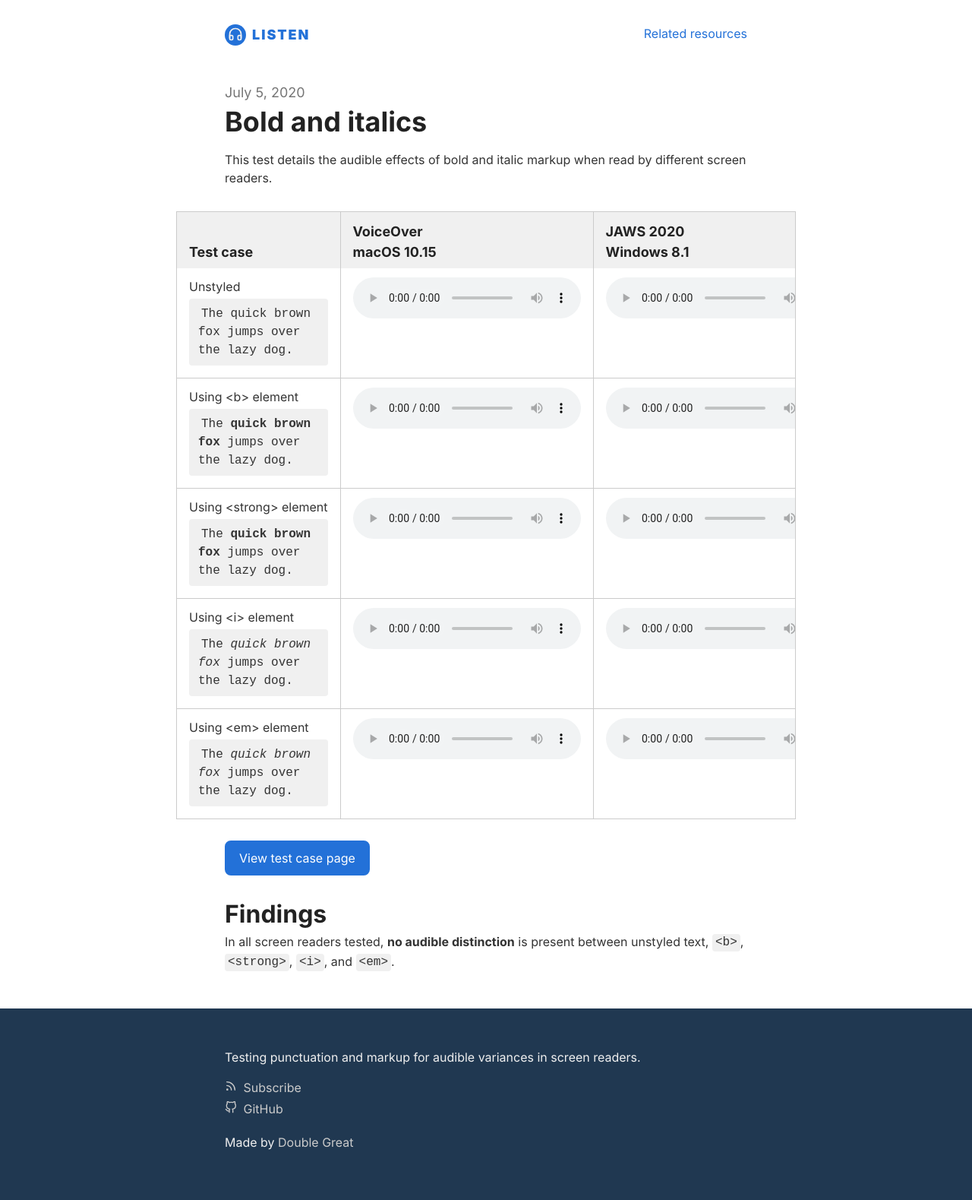
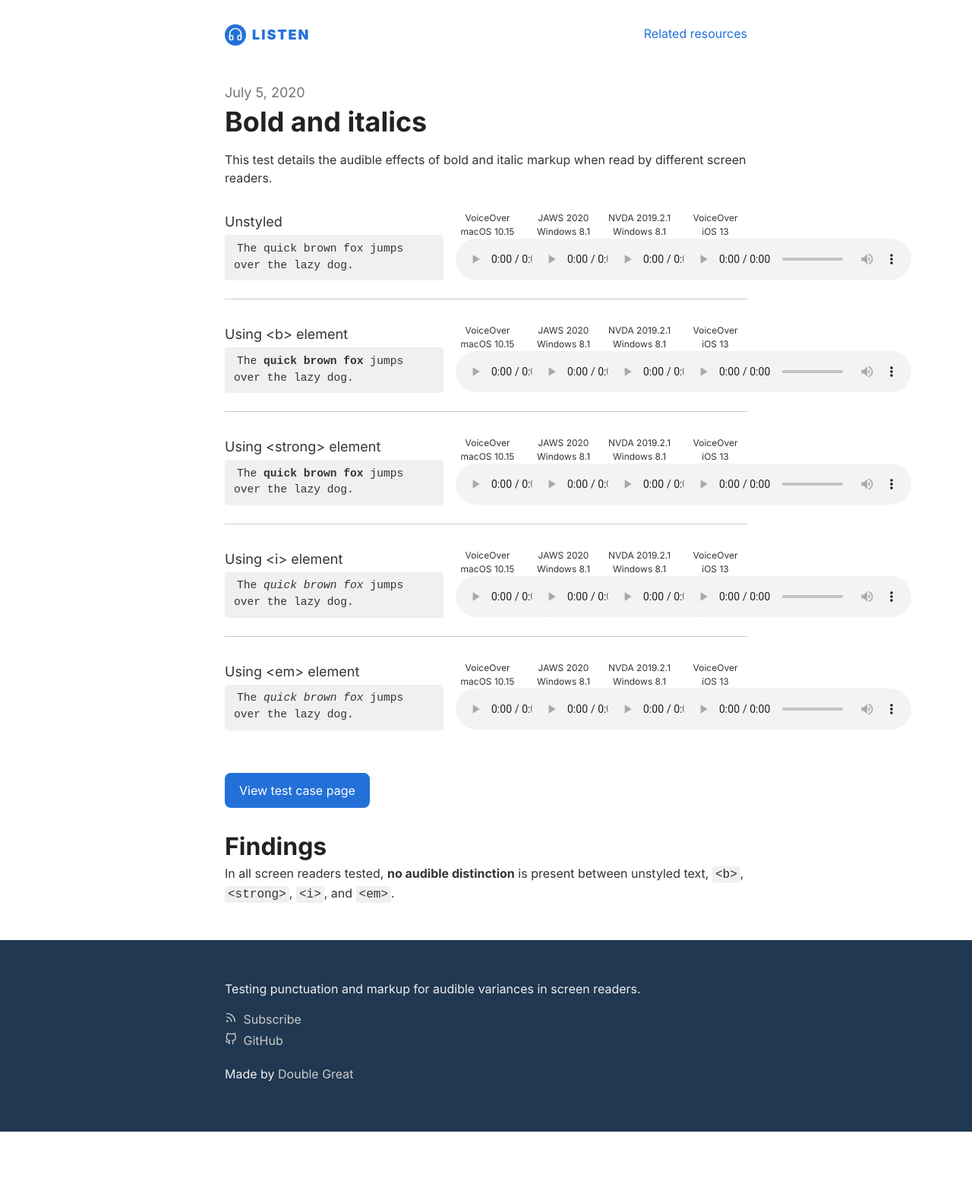
Before and after one commit to double-great/listen, a Jekyll site: the page built from _posts/2020-07-05-bold-and-italics.md, in a window 1280 px wide. Shown: the whole page at 76% size. Built offline with Jekyll 4.4.1, drawn with Linux system fonts in a browser that asks for light colours; after the commit the page ends 1489 px from its top, so only the background shows below that.

Commit message:
Use grid layout instead of table?

```diff
--- a/_includes/table.html
+++ b/_includes/table.html
@@ -1,41 +1,31 @@
-<div class="table-wrapper">
-  <table aria-label="Test cases">
-    <thead>
-      <tr>
-        <th scope="col">Test case</th>
-        <th scope="col">VoiceOver<br />macOS 10.15</th>
-        <th scope="col">JAWS 2020<br />Windows 8.1</th>
-        <th scope="col">NVDA 2019.2.1<br />Windows 8.1</th>
-        <th scope="col">VoiceOver<br />iOS 13</th>
-      </tr>
-    </thead>
-    <tbody>
+<div class="table">
   {%-for case in include.cases-%}
-      <tr>
-        <td>
+  <div class="table-grid">
+    <div>
       {{case.title}}
       <pre><code>{{case.example}}</code></pre>
-        </td>
-        <td>
+    </div>
+    <div>
+      <div class="table-grid-title">VoiceOver<br />macOS 10.15</div>
       {% if case.macos %}{% include audio.html case=case.title title="macOS"
       file=case.macos %}{% endif %}
-        </td>
-        <td>
+    </div>
+    <div>
+      <div class="table-grid-title">JAWS 2020<br />Windows 8.1</div>
       {% if case.jaws %}{% include audio.html case=case.title title="JAWS"
       file=case.jaws %}{% endif %}
-        </td>
-        <td>
+    </div>
+    <div>
+      <div class="table-grid-title">NVDA 2019.2.1<br />Windows 8.1</div>
       {% if case.nvda %}{% include audio.html case=case.title title="NVDA"
       file=case.nvda %}{% endif %}
-        </td>
-        <td>
+    </div>
+    <div>
+      <div class="table-grid-title">VoiceOver<br />iOS 13</div>
       {% if case.ios %}{% include audio.html case=case.title title="iOS"
       file=case.ios %}{% endif %}
-        </td>
-      </tr>
+    </div>
+  </div>
   {%-endfor-%}
-    </tbody>
-  </table>
 </div>
-
 <p><a class="button" href="test">View test case page</a></p>
--- a/_sass/_plyr.scss
+++ b/_sass/_plyr.scss
@@ -8,11 +8,10 @@
   height: 100%;
   margin: 0 auto;
   padding: 0.25rem;
-  color: $color-barely;
+  color: $color-text-body;
   font-weight: 400;
   font-family: inherit;
   direction: ltr;
-  background: $color-darkest;
   border-radius: 0.25rem;
 }
 
--- a/_sass/_table.scss
+++ b/_sass/_table.scss
@@ -1,108 +1,25 @@
-.table-wrapper {
-  position: relative;
-  overflow: hidden;
+.table {
+  margin-bottom: 2rem;
 
-  @include bp($mq-medium) {
-    margin: 0 -4rem;
+  > :last-child {
+    border-bottom: none;
   }
 }
-
-table {
-  display: block;
-  width: 100%;
-  max-width: 100%;
-  margin-top: 1rem;
-  margin-bottom: 1.5rem;
-  overflow-x: auto;
-  white-space: nowrap;
-  empty-cells: show;
-  border: $border-thin solid $color-border;
-  border-collapse: collapse;
-  border-spacing: 0;
-
-  thead {
-    color: $color-text-heading;
-    text-align: left;
-    vertical-align: bottom;
-    background-color: $color-barely;
-  }
-
-  td,
-  th {
-    margin: 0;
-    padding: 0.75rem 1rem 0.5rem;
-    border-top-width: 0;
-    border-right-width: 0;
-    border-bottom-width: 0;
-    border-left: $border-thin solid $color-border;
-
-    &:first-child {
-      border-left-width: 0;
-    }
-  }
-
-  th {
-    vertical-align: bottom;
-
-    &[scope="row"] {
-      vertical-align: top;
-    }
-  }
-
-  td {
-    font-size: 1rem;
-    vertical-align: top;
-    background-color: transparent;
-    border-bottom: $border-thin solid $color-border;
-  }
-
-  tr:last-child > td {
-    border-bottom-width: 0;
-  }
-
-  caption {
-    padding-top: 0.5rem;
-    padding-bottom: 0.5rem;
-    text-align: left;
-  }
+.table-grid {
+  display: grid;
+  grid-gap: 1rem;
+  grid-template-columns: minmax(5rem, 1fr) 5.25rem 5.25rem 5.25rem 5.25rem;
+  margin-bottom: 1rem;
+  padding-top: 1rem;
+  padding-bottom: 1rem;
+  border-bottom: $border-thin solid $color-border;
 }
 
-.responsive {
-  @include bp-max($mq-medium) {
-    display: table;
-    max-width: 100%;
-    border: 0;
+.table-grid-title {
+  font-size: 0.75rem;
+  text-align: center;
+}
 
-    thead {
-      display: none;
-    }
-
-    tr {
-      display: block;
-      margin-bottom: 0.75em;
-
-      // reset
-      &:last-child > td {
-        border-bottom-width: $border-thin;
-      }
-    }
-
-    td {
-      display: block;
-      text-align: right;
-      border: $border-thin solid $color-accent;
-      border-top: 0;
-
-      // reset
-      &:first-child {
-        border: $border-thin solid $color-accent;
-      }
-
-      &:before {
-        float: left;
-        font-weight: $font-weight-bold;
-        content: attr(data-label);
-      }
-    }
-  }
+.visually-hidden {
+  @extend %u-visually-hidden--hide-focus;
 }
```
Lines whose indentation alone changed are shown as unchanged.
